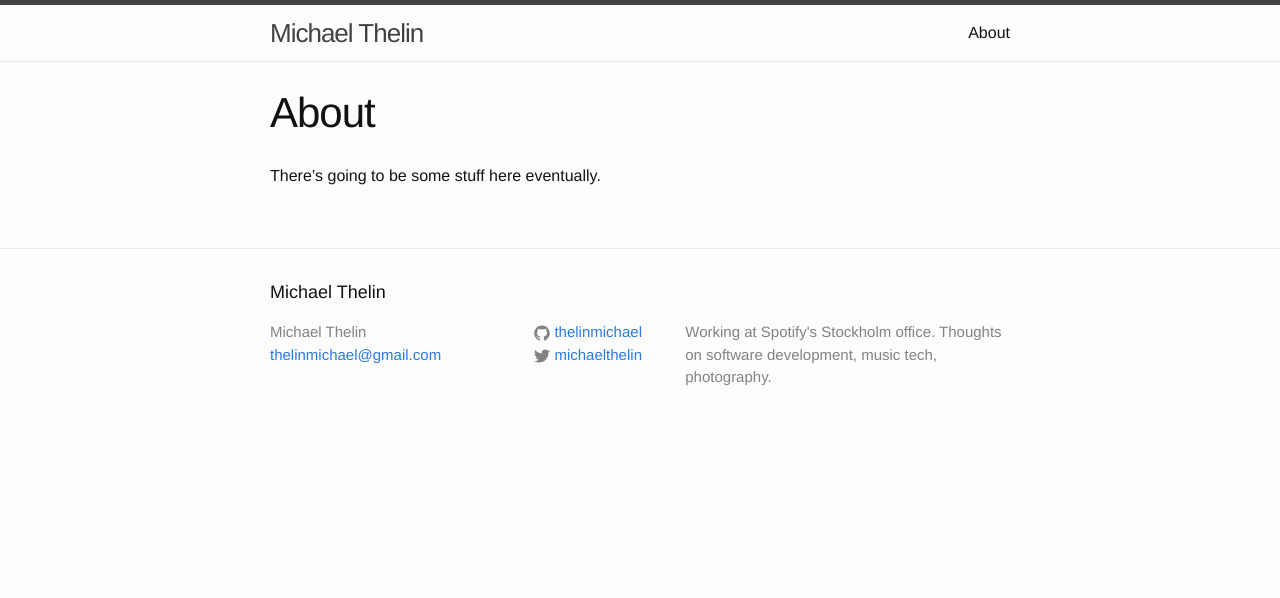
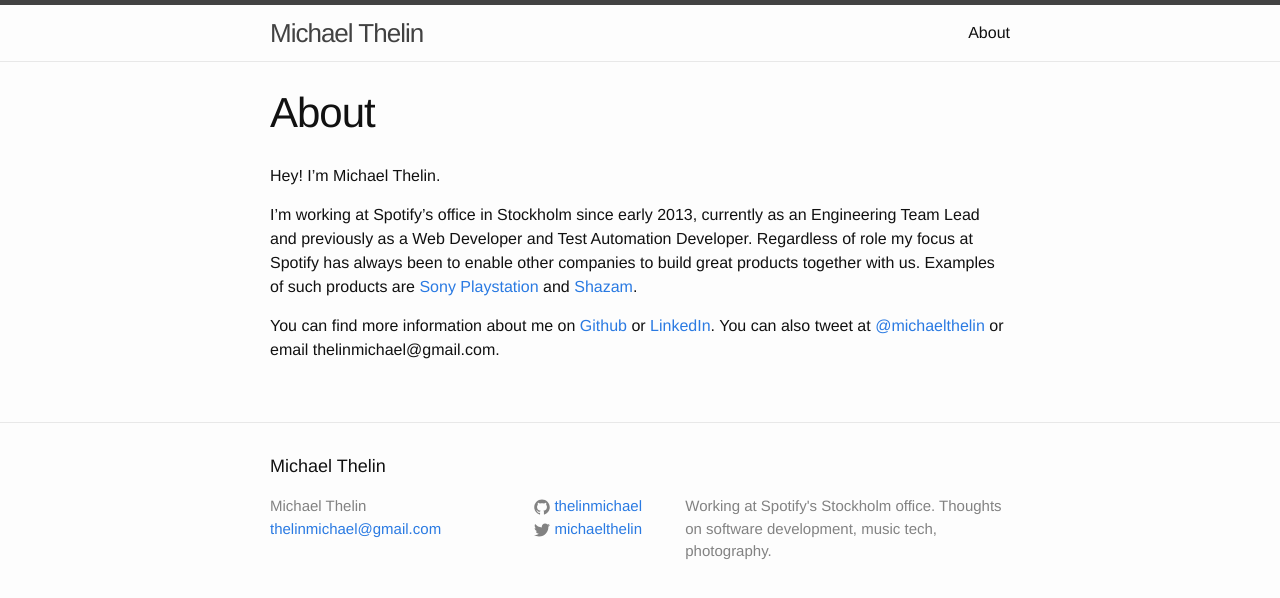
Before and after one commit to thelinmichael/thelinmichael.github.io, a Jekyll site: the page built from about.md, in a window 1280 px wide. Shown: the top 598 px of the page. Built offline with Jekyll 4.4.1, drawn with Linux system fonts in a browser that asks for light colours.

Commit message:
Add some silly content to About

```diff
--- a/about.md
+++ b/about.md
@@ -4,4 +4,8 @@ title: About
 permalink: /about/
 ---
 
-There's going to be some stuff here eventually.
+Hey! I'm Michael Thelin.
+
+I'm working at Spotify's office in Stockholm since early 2013, currently as an Engineering Team Lead and previously as a Web Developer and Test Automation Developer. Regardless of role my focus at Spotify has always been to enable other companies to build great products together with us. Examples of such products are [Sony Playstation](http://www.theguardian.com/technology/2015/mar/30/sony-spotify-playstation-music-streaming) and [Shazam](http://www.engadget.com/2015/08/06/shazam-add-songs-spotify-rdio-playlists/).
+
+You can find more information about me on [Github](https://github.com/thelinmichael) or [LinkedIn](https://se.linkedin.com/in/michaelthelin). You can also tweet at [@michaelthelin](https://twitter.com/michaelthelin) or email thelinmichael@gmail.com.
```
